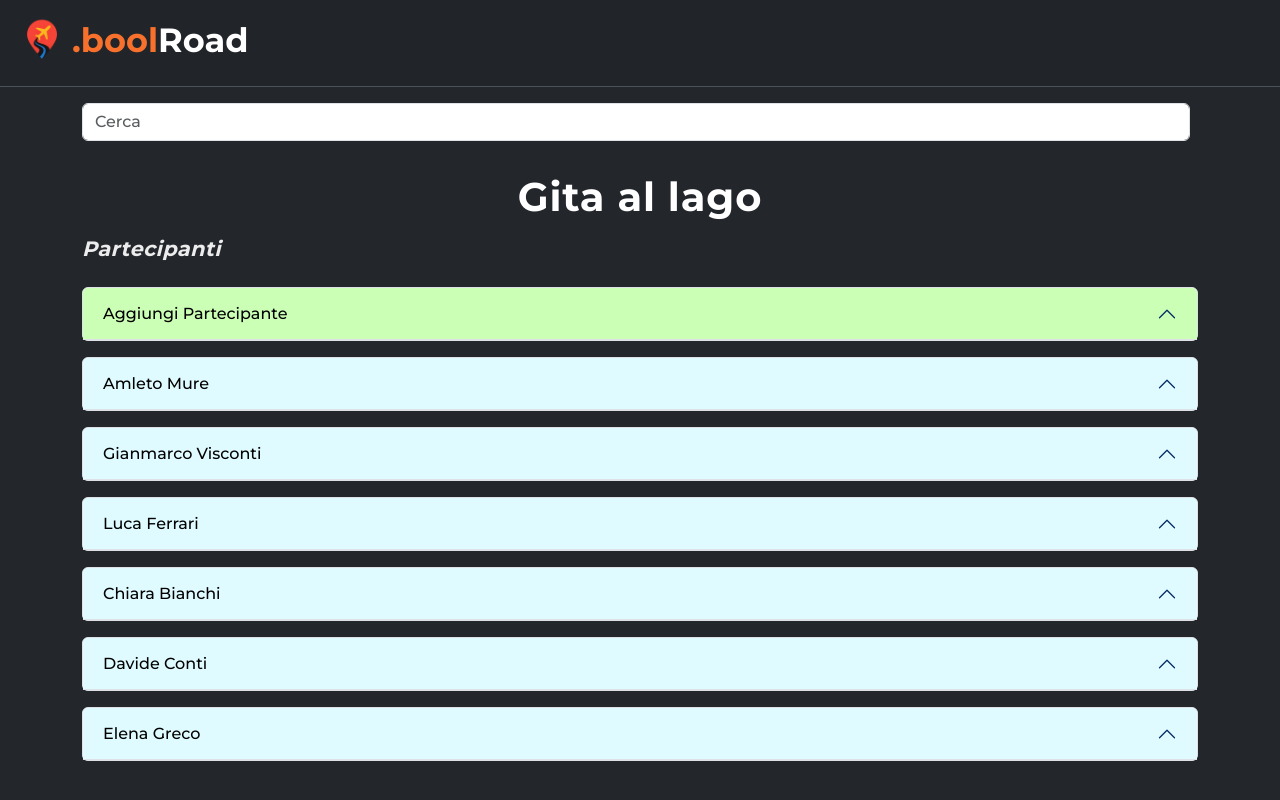
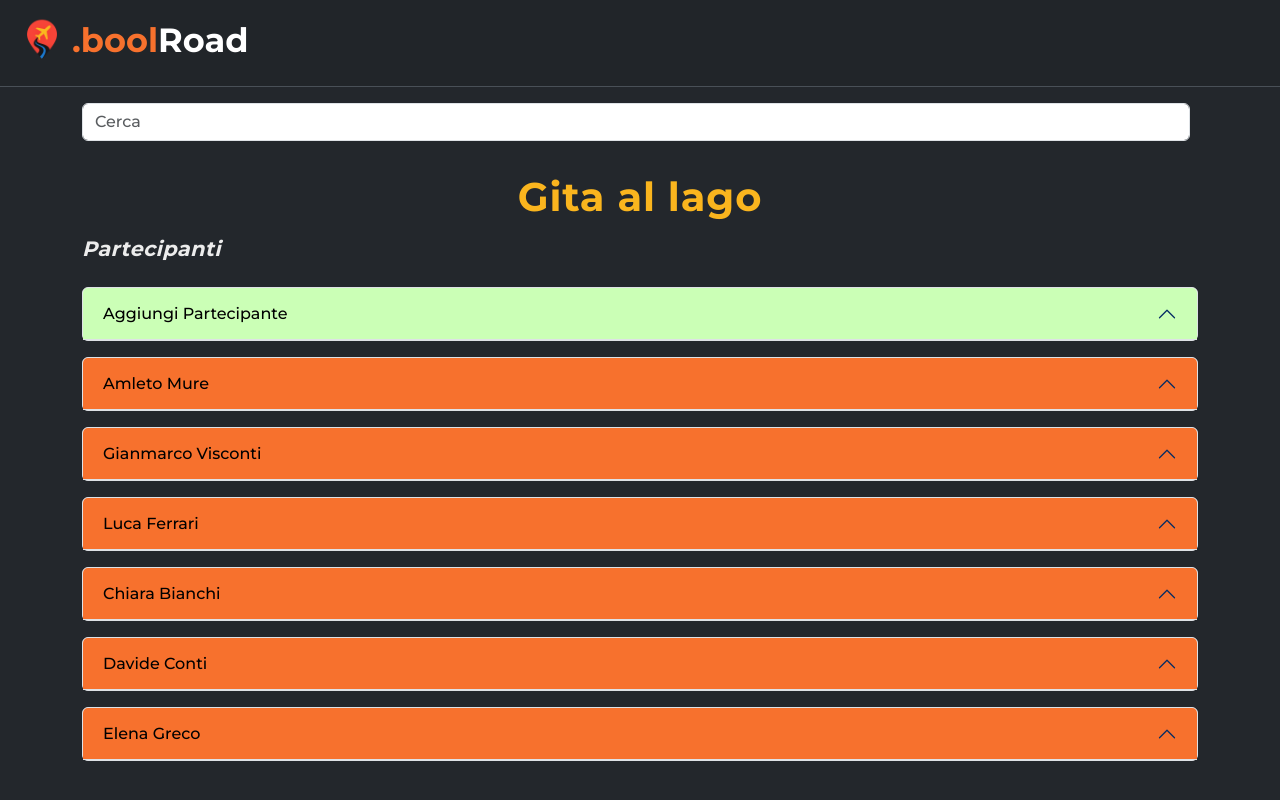
Before and after one commit to Johnnyfromtheblock4/boolroad, a React (Vite) app: page /trips/1 in a window 1280 px wide. Built offline with nearby package versions, Linux system fonts and the light colour scheme.

Commit message:
[UPD] Style

```diff
--- a/src/index.css
+++ b/src/index.css
@@ -35,6 +35,6 @@ p {
 }
 
 .participants-accordion .accordion-button {
-	background-color: #dffbff;
+	background-color:  #F7712D;
 	color: black;
 }
--- a/src/styles/DetailTrip.css
+++ b/src/styles/DetailTrip.css
@@ -2,6 +2,7 @@ h1 {
 	text-align: center;
 	font-weight: 700;
 	letter-spacing: 0.02em;
+	color: #FAB51E;
 }
 
 h3 {
```
